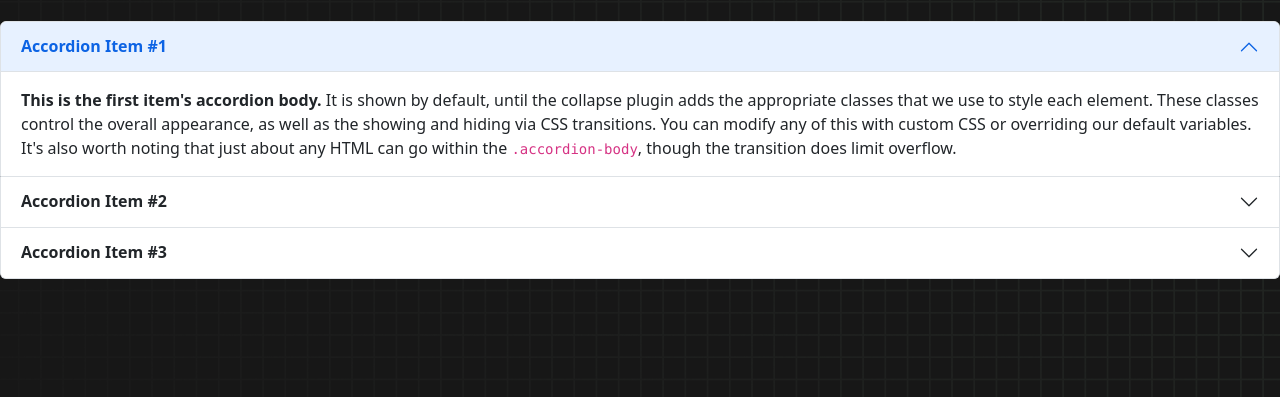
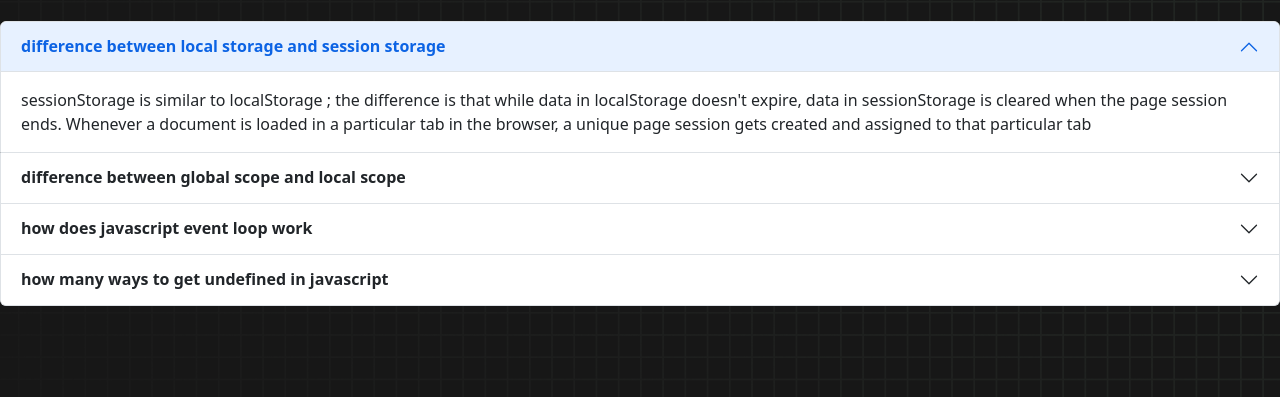
Before and after one commit to Razibul-Islam/assignment-7, a plain HTML site: page blog.html in a window 1280 px wide. Shown: the part 49-446 px from the top of the page. Drawn offline with nearby package versions, Linux system fonts and the light colour scheme.

Commit message:
question added

```diff
--- a/blog.html
+++ b/blog.html
@@ -32,7 +32,7 @@
               aria-expanded="true"
               aria-controls="collapseOne"
             >
-              Accordion Item #1
+              difference between local storage and session storage
             </button>
           </h2>
           <div
@@ -42,14 +42,7 @@
             data-bs-parent="#accordionExample"
           >
             <div class="accordion-body">
-              <strong>This is the first item's accordion body.</strong> It is
-              shown by default, until the collapse plugin adds the appropriate
-              classes that we use to style each element. These classes control
-              the overall appearance, as well as the showing and hiding via CSS
-              transitions. You can modify any of this with custom CSS or
-              overriding our default variables. It's also worth noting that just
-              about any HTML can go within the <code>.accordion-body</code>,
-              though the transition does limit overflow.
+              sessionStorage is similar to localStorage ; the difference is that while data in localStorage doesn't expire, data in sessionStorage is cleared when the page session ends. Whenever a document is loaded in a particular tab in the browser, a unique page session gets created and assigned to that particular tab
             </div>
           </div>
         </div>
@@ -63,7 +56,7 @@
               aria-expanded="false"
               aria-controls="collapseTwo"
             >
-              Accordion Item #2
+              difference between global scope and local scope
             </button>
           </h2>
           <div
@@ -73,14 +66,7 @@
             data-bs-parent="#accordionExample"
           >
             <div class="accordion-body">
-              <strong>This is the second item's accordion body.</strong> It is
-              hidden by default, until the collapse plugin adds the appropriate
-              classes that we use to style each element. These classes control
-              the overall appearance, as well as the showing and hiding via CSS
-              transitions. You can modify any of this with custom CSS or
-              overriding our default variables. It's also worth noting that just
-              about any HTML can go within the <code>.accordion-body</code>,
-              though the transition does limit overflow.
+              Global variables are useful for values that are relatively constant, or that many functions in the script must access, such as a session id. A local variable, however, has a limited scope: it exists only within the block that it is declared in. Once that block ends, the variable is destroyed and its values lost .
             </div>
           </div>
         </div>
@@ -94,7 +80,7 @@
               aria-expanded="false"
               aria-controls="collapseThree"
             >
-              Accordion Item #3
+              how does javascript event loop work
             </button>
           </h2>
           <div
@@ -104,14 +90,31 @@
             data-bs-parent="#accordionExample"
           >
             <div class="accordion-body">
-              <strong>This is the third item's accordion body.</strong> It is
-              hidden by default, until the collapse plugin adds the appropriate
-              classes that we use to style each element. These classes control
-              the overall appearance, as well as the showing and hiding via CSS
-              transitions. You can modify any of this with custom CSS or
-              overriding our default variables. It's also worth noting that just
-              about any HTML can go within the <code>.accordion-body</code>,
-              though the transition does limit overflow.
+              The Event Loop has one simple job — to monitor the Call Stack and the Callback Queue. If the Call Stack is empty, the Event Loop will take the first event from the queue and will push it to the Call Stack, which effectively runs it. Such an iteration is called a tick in the Event Loop.
+            </div>
+          </div>
+        </div>
+        <div class="accordion-item">
+          <h2 class="accordion-header" id="headingFour">
+            <button
+              class="accordion-button collapsed"
+              type="button"
+              data-bs-toggle="collapse"
+              data-bs-target="#collapseFour"
+              aria-expanded="false"
+              aria-controls="collapseFour"
+            >
+              how many ways to get undefined in javascript
+            </button>
+          </h2>
+          <div
+            id="collapseFour"
+            class="accordion-collapse collapse"
+            aria-labelledby="headingFour"
+            data-bs-parent="#accordionExample"
+          >
+            <div class="accordion-body">
+              You will get undefined value when you call a non-existent property or method of an object. In the above example, a function Sum does not return any result but still we try to assign its resulted value to a variable. So in this case, result will be undefined.
             </div>
           </div>
         </div>
```
